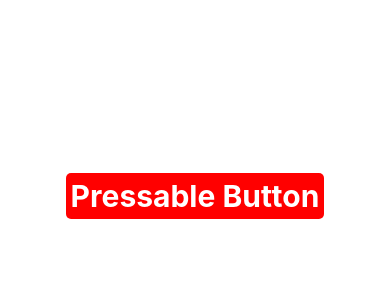
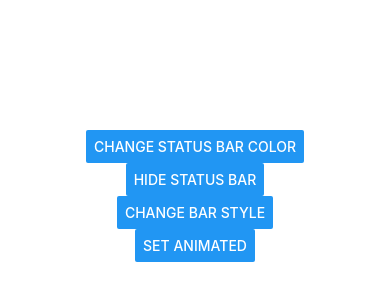
Before and after one commit to gopalkushwah/React-Native, a React Native app: screen / in a window 390 px wide. Shown: the part 226-526 px from the top of the page. Built offline with nearby package versions, Linux system fonts and the light colour scheme.

Commit message:
Status Bar

```diff
--- a/components/User.tsx
+++ b/components/User.tsx
@@ -1,52 +1,54 @@
 import React, { useState } from 'react'
-import {StyleSheet, View, Pressable, Alert, Text} from 'react-native';
+import {StyleSheet, View, Pressable, Alert, Text, StatusBar, Button} from 'react-native';
 {/*
     the Pressable component is used to create interactive and touchable elements that respond to user presses and gestures.
     It allows you to wrap other components and provide touchable behavior to them, similar to buttons, images, or any other view elements.
     The Pressable component is highly customizable and provides options for handling various touch events.
 */}
 const User = () => {
-    const [onHoverInEff, setOnHoverIn] = useState('red')
+    const [hide, setHideStatuBar] = useState(false);
+    const [colorStatus, setColorStatuBar] = useState('red');
+    const [animatedStatus, setAnimatedStatuBar] = useState(false);
+    const [barStyleStatus, setBarStyleStatuBar] = useState('default');
     return (
-        <View style={styles.main}>
-            <View>
-                <Pressable
-                    onPress={()=>{
-                        Alert.alert("On Press called")
+            <View style={styles.main}>
+                <StatusBar
+                 backgroundColor={colorStatus}
+                 animated={animatedStatus}
+                 hidden={hide}
+                // barStyle={'dark-content'}
+                // barStyle={'light-content'}
+                barStyle={barStyleStatus}  //light-content
+                 ></StatusBar>
+                 <Button
+                 title='Change Status Bar Color'
+                 onPress={()=>{
+                    setColorStatuBar(colorStatus === 'red' ? 'blue' : 'red');
+                 }}
+                 ></Button>
+                 <Text></Text>
+                 <Button
+                 title='Hide Status Bar'
+                 onPress={()=>{
+                    setHideStatuBar(!hide);
+                 }}
+                 ></Button>
+                 <Text></Text>
+                 <Button
+                 title='Change Bar Style'
+                 onPress={()=>{
+                    setBarStyleStatuBar(barStyleStatus === 'default' ? 'dark-content' : 'default');
+                 }}
+                 ></Button>
+                 <Text></Text>
+                 <Button
+                 title='Set Animated'
+                 onPress={()=>{
+                    setAnimatedStatuBar(!animatedStatus);
+                 }}
+                 ></Button>
+            </View>
 
-
-                    }}
-                    onLongPress={()=>{
-                        Alert.alert("On Long Press called");
-                        setOnHoverIn('black');
-                    }}
-                    onHoverIn={()=>{
-                        setOnHoverIn('black');
-                    }}
-                    delayLongPress={500}
-                    // onPressIn={()=>{
-                    //     Alert.alert("On Press In called")
-                    // }}
-                    // onPressOut={()=>{
-                    //     Alert.alert("On Press Out called")
-                    // }}
-                    android_ripple={{ color: 'pink' }}
-                    style={{
-                        backgroundColor:onHoverInEff,
-                        borderRadius : 5,
-
-                    }}
-                >
-                    <Text style={{
-                        fontSize : 30,
-                        fontWeight :'bold',
-                        color:'white',
-                        padding : 5,
-
-                    }}>Pressable Button</Text>
-                </Pressable>
-            </View>
-        </View>
     )
 }
 
```
